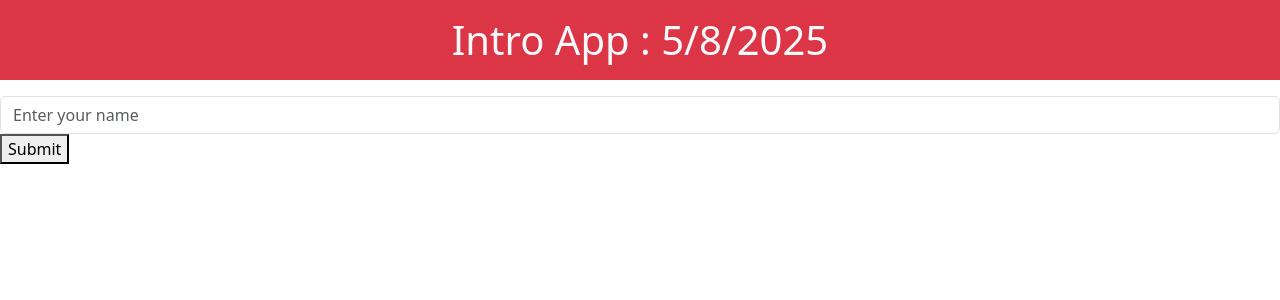
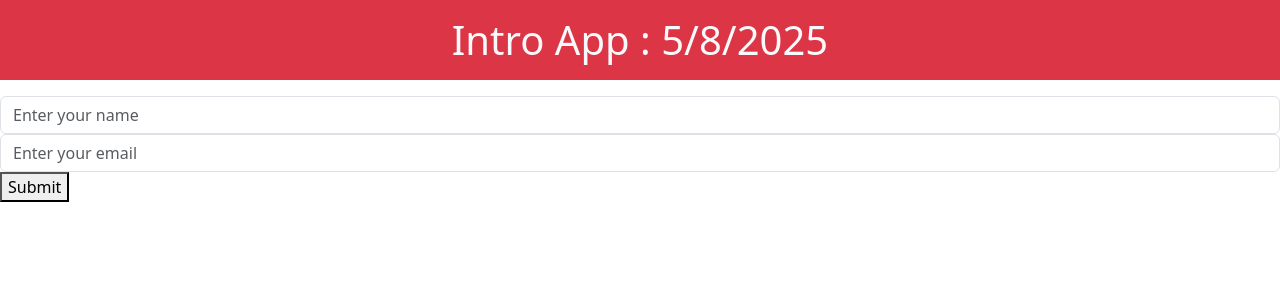
Before and after one commit to rohnshrma/ajay-singh-react-classes, a React (Vite) app in the folder intro-app/: page / in a window 1280 px wide. Shown: the top 300 px of the page. Built offline with nearby package versions, Linux system fonts and the light colour scheme.

Commit message:
handling multiple fields

```diff
--- a/intro-app/src/App.jsx
+++ b/intro-app/src/App.jsx
@@ -1,42 +1,29 @@
-// Importing the Header component from the specified path
 import Header from "./components/Header";
 
-// Importing Bootstrap's CSS for styling
 import "bootstrap/dist/css/bootstrap.min.css";
 
-// Importing the Form component from the specified path
 import Form from "./components/Form";
 
-// Importing the Counter component (though it's not used in this code)
 import Counter from "./components/Counter";
-
-// Importing the useState hook from React to manage state
 import { useState } from "react";
 
-// Defining the main App functional component
 const App = () => {
-  // Declaring a state variable 'heading' with an initial empty string value, and 'setHeading' as its setter function
-  const [heading, setHeading] = useState("");
+  const [data, setData] = useState({
+    heading: "",
+    email: "",
+  });
 
-  // Defining a function to update the 'heading' state with a new value
-  const updateHeading = (heading) => {
-    setHeading(heading); // Updates the 'heading' state with the provided value
+  const updateHeading = (data) => {
+    setData(data);
   };
 
-  // Returning the JSX to render the component
   return (
-    // Root div with a className of "App" for styling or identification
     <div className="App">
-      {/* Rendering the Header component with a prop 'text' set to "Intro App" */}
       <Header text="Intro App" />
-      {/* Displaying the current value of the 'heading' state in an h1 element */}
-      <h1>{heading}</h1>
-      {/* Rendering the Form component and passing the 'updateHeading' function
-      as a prop named 'onUpdate' */}
+      <h2>{data.heading}</h2>
+      <p>{data.email}</p>
       <Form onUpdate={updateHeading} />
     </div>
   );
 };
-
-// Exporting the App component as the default export
 export default App;
--- a/intro-app/src/components/Form.jsx
+++ b/intro-app/src/components/Form.jsx
@@ -1,51 +1,50 @@
-// Importing the useState hook from React to manage state
 import { useState } from "react";
 
-// Defining the Form functional component, which receives 'onUpdate' as a prop
 const Form = ({ onUpdate }) => {
-  // Declaring a state variable 'full_name' with an initial empty string value, and 'setName' as its setter function
   const [full_name, setName] = useState("");
+  const [email, setEmail] = useState("");
 
-  // Defining a function to handle input changes
-  const changeHandler = (e) => {
-    // Updating the 'full_name' state with the current value of the input field
+  const nameChangeHandler = (e) => {
     setName(e.target.value);
   };
-
-  // Defining a function to handle form submission
-  const submitHandler = (e) => {
-    // Preventing the default form submission behavior (e.g., page refresh)
-    e.preventDefault();
-    // Calling the 'onUpdate' prop function, passing the current 'full_name' state value
-    onUpdate(full_name);
+  const emailChangeHandler = (e) => {
+    setEmail(e.target.value);
   };
 
-  // Returning the JSX to render the component
+  const submitHandler = (e) => {
+    e.preventDefault();
+    setName("");
+    setEmail("");
+    onUpdate({
+      heading: full_name,
+      email: email,
+    });
+  };
+
   return (
-    // Root div to contain the form
     <div>
-      {/* Defining a form element with a className of "form" and attaching the
-      submitHandler to the onSubmit event */}
       <form className="form" onSubmit={submitHandler}>
-        {/* Input field for text entry */}
         <input
-          // Attaching the changeHandler to the onChange event to update state on input
-          onChange={changeHandler}
-          // Setting the input type to text
+          onChange={nameChangeHandler}
           type="text"
-          // Setting the name attribute for form accessibility
           name="full_name"
-          // Placeholder text to guide the user
           placeholder="Enter your name"
-          // Applying Bootstrap's form-control class for styling
           className="form-control"
+          value={full_name}
         />
-        {/* Submit button to trigger form submission */}
+        <input
+          onChange={emailChangeHandler}
+          type="email"
+          name="email_address"
+          placeholder="Enter your email"
+          className="form-control"
+          value={email}
+        />
+
         <button>Submit</button>
       </form>
     </div>
   );
 };
 
-// Exporting the Form component as the default export
 export default Form;
```
